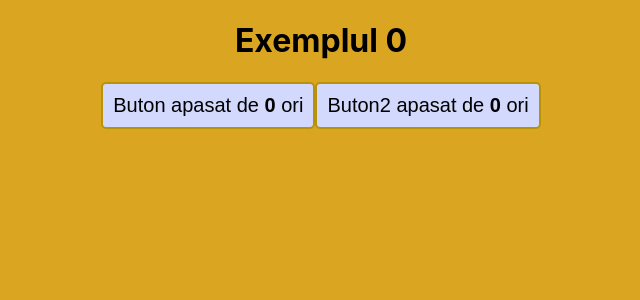
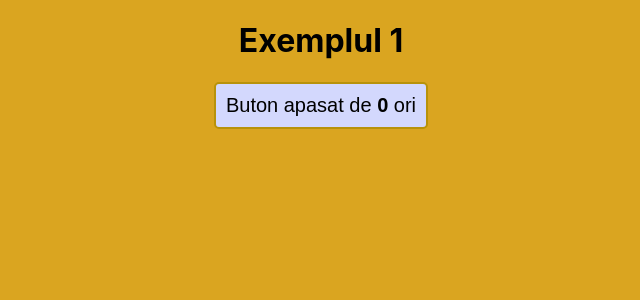
Before and after one commit to brebeca/useeffect-exercises, a React (Create React App) app: page / in a window 1280 px wide. Shown: the top 300 px of the page, without its empty margins (319-959 px from the left). Built offline with nearby package versions, Linux system fonts and the light colour scheme.

Commit message:
disabled button example

```diff
--- a/src/App.js
+++ b/src/App.js
@@ -7,7 +7,7 @@ import Example2 from "./exemple/Exemplul2";
 function App() {
   return (
     <div className="App">
-      <Example0 />
+      <Example1 />
     </div>
   );
 }
--- a/src/exemple/Exemplu1.js
+++ b/src/exemple/Exemplu1.js
@@ -1,22 +1,22 @@
 import { useEffect, useState } from "react";
 import "./style.css";
 
-// O componenta se rerandeaza (se reexecuta codul din componenta) de cate ori i se schimba state-ul (ex: useState) sau props-urile
-// useEffect: "efect secundar" in functie de array-ul de dependente
-
-// sa intelegem randarile
-
-//console.log('cu array') , console.log('fara array')
-
-// doua butoane => doua useEffects diferite cu dependintele pe butoane + fara array de dependinte
-
 function Example1() {
   const [count, setCount] = useState(0);
+  const [isDisabled, setIsDisabled] = useState(false);
+
+  useEffect(() => {
+    if (count === 5) alert("count a ajuns la 5");
+
+    if (count === 10) {
+      setIsDisabled(true);
+    }
+  }, [count]);
 
   return (
     <div>
       <h1>Exemplul 1</h1>
-      <button onClick={() => setCount(count + 1)}>
+      <button onClick={() => setCount(count + 1)} disabled={isDisabled}>
         Buton apasat de <strong>{count}</strong> ori
       </button>
     </div>
```
